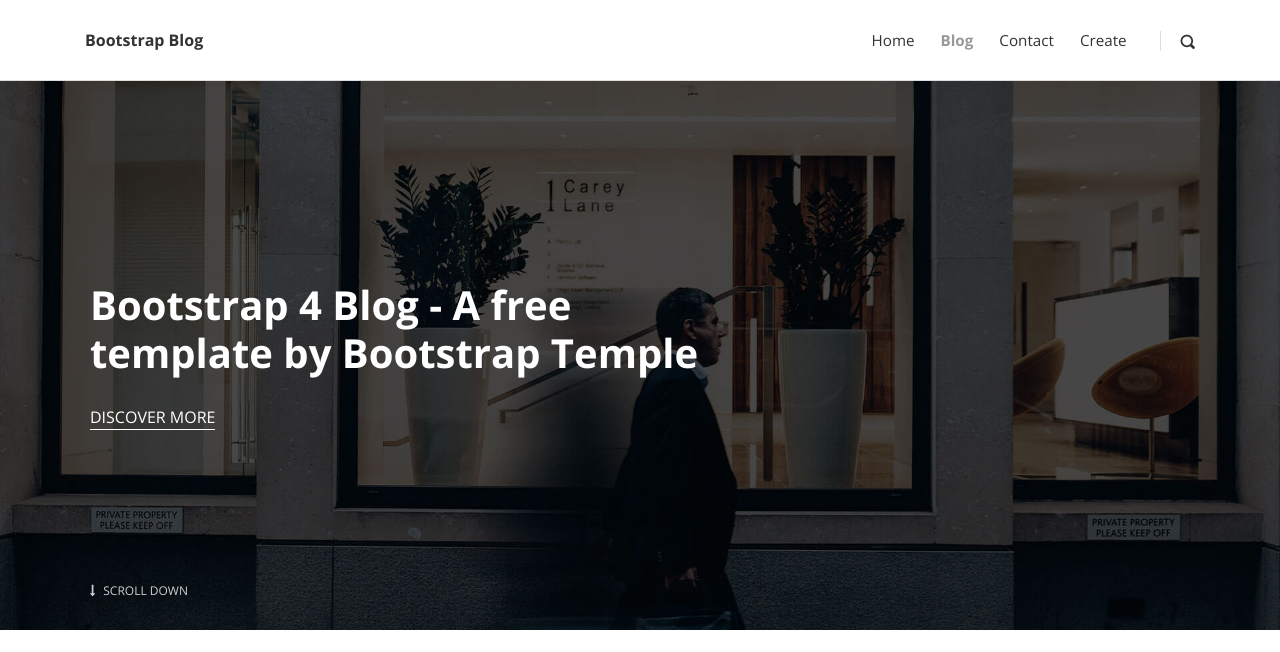
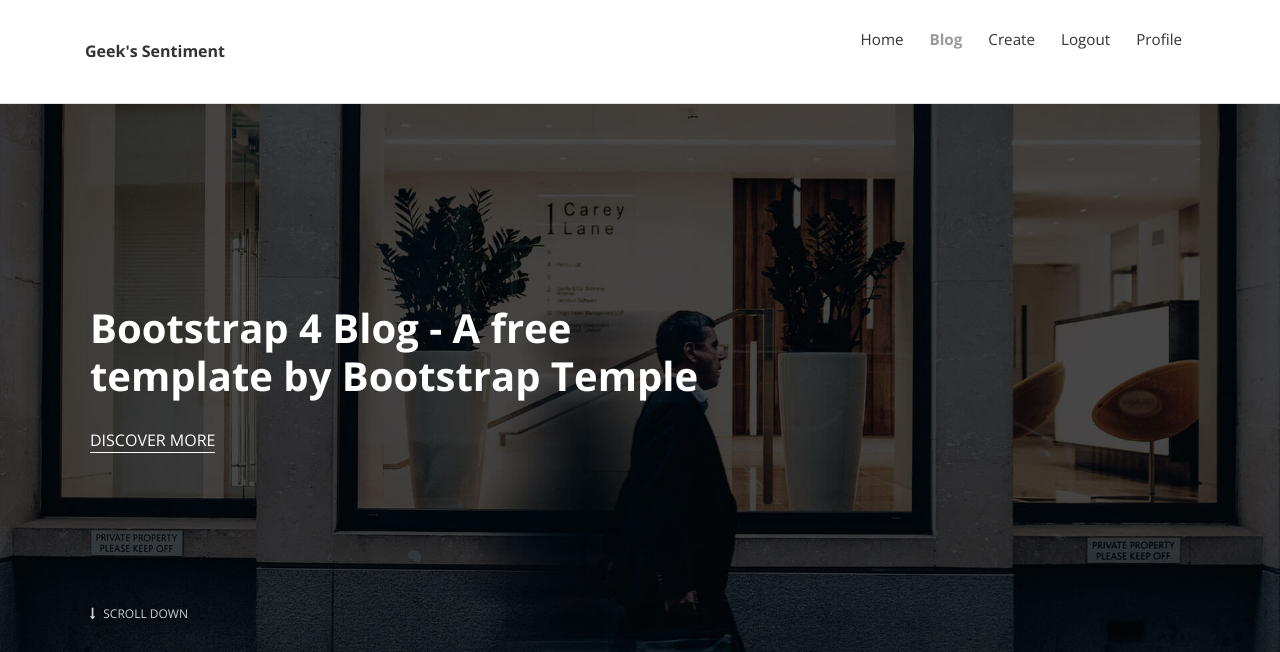
Before and after one commit to shubhamp0509/BlogApp, a Django app: page / in a window 1280 px wide. Shown: the top 652 px of the page. Run offline with Django 3.2, Linux system fonts and the light colour scheme; a user stored in the database is signed in; data comes from the database, SQL or seed files in the repository; both versions use the stored data as it was after the commit; some libraries are stand-ins or nearby versions.

Commit message:
login and logout Issue solve

```diff
--- a/blog/settings.py
+++ b/blog/settings.py
@@ -33,6 +33,7 @@ INSTALLED_APPS = [
 
     'crispy_forms',
     'tinymce',
+
 
     'marketing',
     'posts'
@@ -175,4 +176,7 @@ AUTHENTICATION_BACKENDS = (
     'allauth.account.auth_backends.AuthenticationBackend'
 )
 
+LOGOUT_REDIRECT_URL = "/"
+LOGIN_REDIRECT_URL = "/"
+
 SITE_ID = 1
--- a/blog/urls.py
+++ b/blog/urls.py
@@ -2,6 +2,9 @@ from django.conf import settings
 from django.conf.urls.static import static
 from django.contrib import admin
 from django.urls import path, include
+from django.conf.urls import include, url
+
+
 
 from posts.views import (
     index,
@@ -16,7 +19,8 @@ from posts.views import (
     PostDetailView,
     PostCreateView,
     PostUpdateView,
-    PostDeleteView
+    PostDeleteView,
+    SignUpView
 )
 from marketing.views import email_list_signup
 
@@ -37,7 +41,11 @@ urlpatterns = [
     # path('post/<id>/delete/', post_delete, name='post-delete'),
     path('post/<pk>/delete/', PostDeleteView.as_view(), name='post-delete'),
     path('tinymce/', include('tinymce.urls')),
-    path('accounts/', include('allauth.urls'))
+   url("accounts/", include("django.contrib.auth.urls")),
+
+    path('accounts/signup/', SignUpView.as_view(), name='signup'),
+
+    # path('accounts/', include('allauth.urls'))
 ]
 
 if settings.DEBUG:
--- a/marketing/forms.py
+++ b/marketing/forms.py
@@ -1,5 +1,8 @@
 from django import forms
 from .models import Signup
+from django import forms
+from django.contrib.auth.forms import UserCreationForm
+from django.contrib.auth.models import User
 
 
 class EmailSignupForm(forms.ModelForm):
--- a/marketing/views.py
+++ b/marketing/views.py
@@ -4,6 +4,9 @@ from django.http import HttpResponseRedirect
 from django.shortcuts import render
 from .forms import EmailSignupForm
 from .models import Signup
+
+
+
 
 import json
 import requests
--- a/posts/views.py
+++ b/posts/views.py
@@ -8,6 +8,10 @@ from .forms import CommentForm, PostForm
 from .models import Post, Author, PostView
 from marketing.forms import EmailSignupForm
 from marketing.models import Signup
+
+from django.contrib.auth.forms import UserCreationForm
+from django.urls import reverse_lazy
+from django.views import generic
 
 form = EmailSignupForm()
 
@@ -287,3 +291,8 @@ def post_delete(request, id):
     post = get_object_or_404(Post, id=id)
     post.delete()
     return redirect(reverse("post-list"))
+
+class SignUpView(generic.CreateView):
+    form_class = UserCreationForm
+    success_url = reverse_lazy('login')
+    template_name = 'registration/signup.html'
--- a/templates/header.html
+++ b/templates/header.html
@@ -19,7 +19,7 @@
         <div class="container">
           <!-- Navbar Brand -->
           <div class="navbar-header d-flex align-items-center justify-content-between">
-            <!-- Navbar Brand --><a href="/" class="navbar-brand">Bootstrap Blog</a>
+            <!-- Navbar Brand --><a href="/" class="navbar-brand">Geek's Sentiment</a>
             <!-- Toggle Button-->
             <button type="button" data-toggle="collapse" data-target="#navbarcollapse" aria-controls="navbarcollapse" aria-expanded="false" aria-label="Toggle navigation" class="navbar-toggler"><span></span><span></span><span></span></button>
           </div>
@@ -30,17 +30,30 @@
               </li>
               <li class="nav-item"><a href="/blog" class="nav-link active ">Blog</a>
               </li>
-              <li class="nav-item"><a href="#" class="nav-link ">Contact</a>
-              </li>
+
               {% if request.user.is_staff %}
               <li class="nav-item"><a href="{% url 'post-create' %}" class="nav-link ">Create</a>
               </li>
               {% endif %}
 
+              {% if request.user.is_authenticated %}
+              <li class="nav-item"><a href="/accounts/logout" class="nav-link ">Logout</a>
+              </li>
+              <li class="nav-item"><a href="/registration/profile/" class="nav-link ">Profile</a><img class="rounded-circle article-img" src="{{ post.author.profile.image.url }}" id="img">
+
+              </li>
+              {% else %}
+              <li class="nav-item"><a href="/accounts/login/" class="nav-link ">Login</a>
+              </li>
+              <li class="nav-item"><a href="/accounts/signup/" class="nav-link ">SignUp</a>
+              </li>
+              {% endif %}
+
+
+
+
             </ul>
-            <div class="navbar-text"><a href="#" class="search-btn"><i class="icon-search-1"></i></a></div>
-            {% comment %} <ul class="langs navbar-text"><a href="#" class="active">EN</a><span>           </span><a href="#">ES</a></ul> {% endcomment %}
-          </div>
+
         </div>
       </nav>
     </header>
--- a/templates/index.html
+++ b/templates/index.html
@@ -123,7 +123,7 @@
       </div>
     </section>
     <!-- Gallery Section-->
-    <section class="gallery no-padding">
+    <!-- <section class="gallery no-padding">
       <div class="row">
         <div class="mix col-lg-3 col-md-3 col-sm-6">
           <div class="item"><a href="img/gallery-1.jpg" data-fancybox="gallery" class="image"><img src="{% static 'img/gallery-1.jpg' %}" alt="..." class="img-fluid">
@@ -142,6 +142,6 @@
               <div class="overlay d-flex align-items-center justify-content-center"><i class="icon-search"></i></div></a></div>
         </div>
       </div>
-    </section>
+    </section> -->
 
 {% endblock content %}
--- /dev/null
+++ b/templates/registration/profile.html
@@ -0,0 +1 @@
+<h1>Profile<h2>
```
Also changed, not shown: templates/registration/login.html (added, +9 -0 lines), templates/registration/signup.html (added, +17 -0 lines), db.sqlite3.
